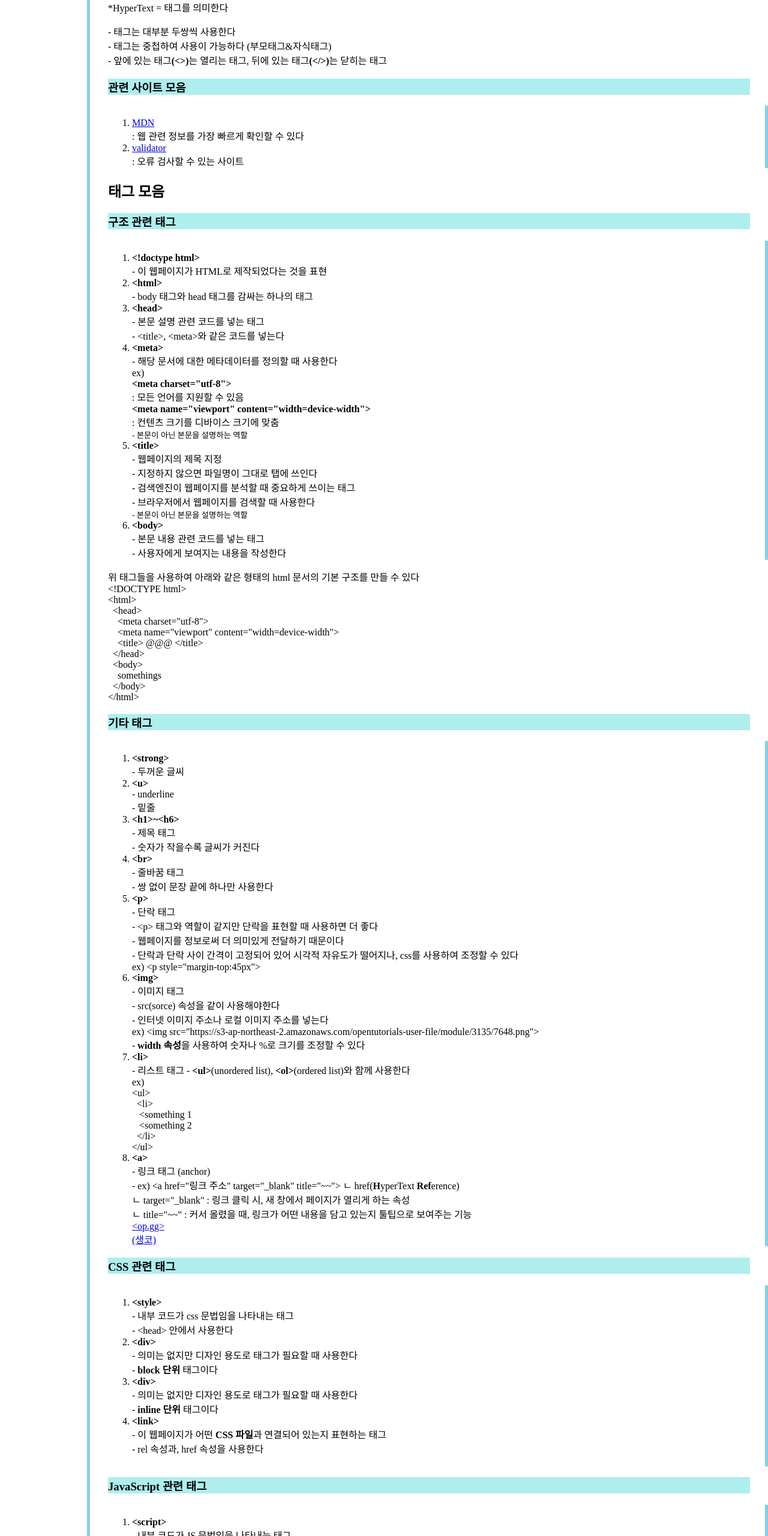
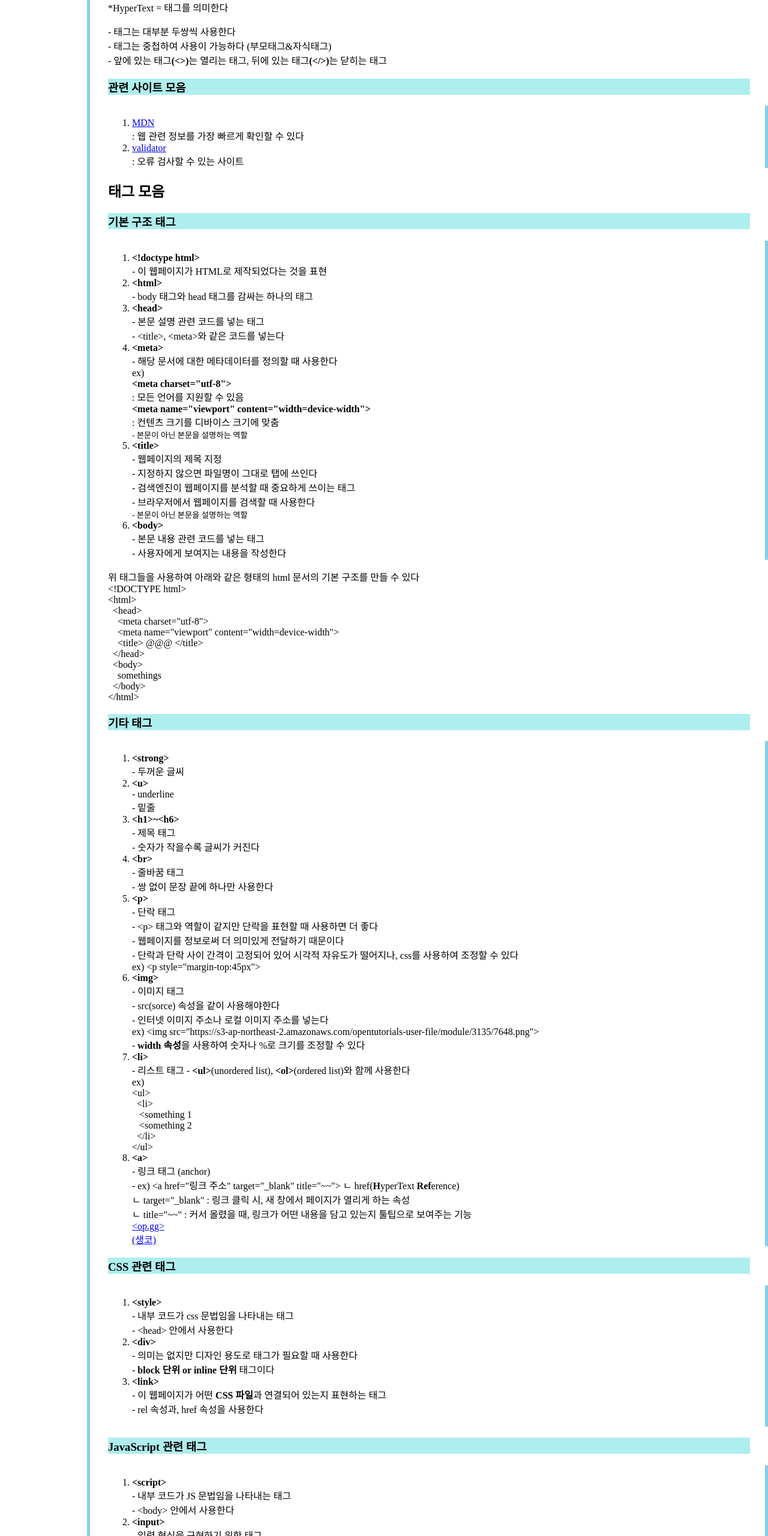
Before and after one commit to Bangdayeon/WEBStudy, a plain HTML site: page WEB1/HTML.html in a window 1280 px wide. Shown: the part 203-2763 px from the top of the page at 60% size. Drawn offline with nearby package versions, Linux system fonts and the light colour scheme.

Commit message:
jQuery src 수정

```diff
--- a/WEB1/HTML.html
+++ b/WEB1/HTML.html
@@ -4,10 +4,7 @@
         <meta charset="utf-8">
         <title>WEB1 - HTML</title>
         <link rel="stylesheet" href="css/master.css">
-        <script
-  src="https://code.jquery.com/jquery-3.7.0.js"
-  integrity="sha256-JlqSTELeR4TLqP0OG9dxM7yDPqX1ox/HfgiSLBj8+kM="
-  crossorigin="anonymous"></script>
+        <script src="https://code.jquery.com/jquery-3.7.0.js"></script>
         <script src="js/colors.js"></script>
     </head>
     <body>
@@ -46,7 +43,7 @@
 
                 <h2>태그 모음</h2>
 
-                <h3>구조 관련 태그</h3>
+                <h3>기본 구조 태그</h3>
                 <ol>
                     <li>
                         <strong>&lt;!doctype html&gt;</strong><br>
@@ -105,6 +102,7 @@
                     &lt;/html&gt;<br>
 
                 </p>
+
 
                 <h3>기타 태그</h3>
                 <ol>
@@ -185,13 +183,7 @@
                     <li>
                         <strong>&lt;div&gt;</strong><br>
                         - 의미는 없지만 디자인 용도로 태그가 필요할 때 사용한다<br>
-                        - <strong>block 단위</strong> 태그이다
-                    </li>
-
-                    <li>
-                        <strong>&lt;div&gt;</strong><br>
-                        - 의미는 없지만 디자인 용도로 태그가 필요할 때 사용한다<br>
-                        - <strong>inline 단위</strong> 태그이다
+                        - <strong>block 단위 or inline 단위</strong> 태그이다
                     </li>
 
                     <li>
```
Also changed, not shown: WEB1/CSS.html (+1 -4 lines), WEB1/index.html (+1 -4 lines).
